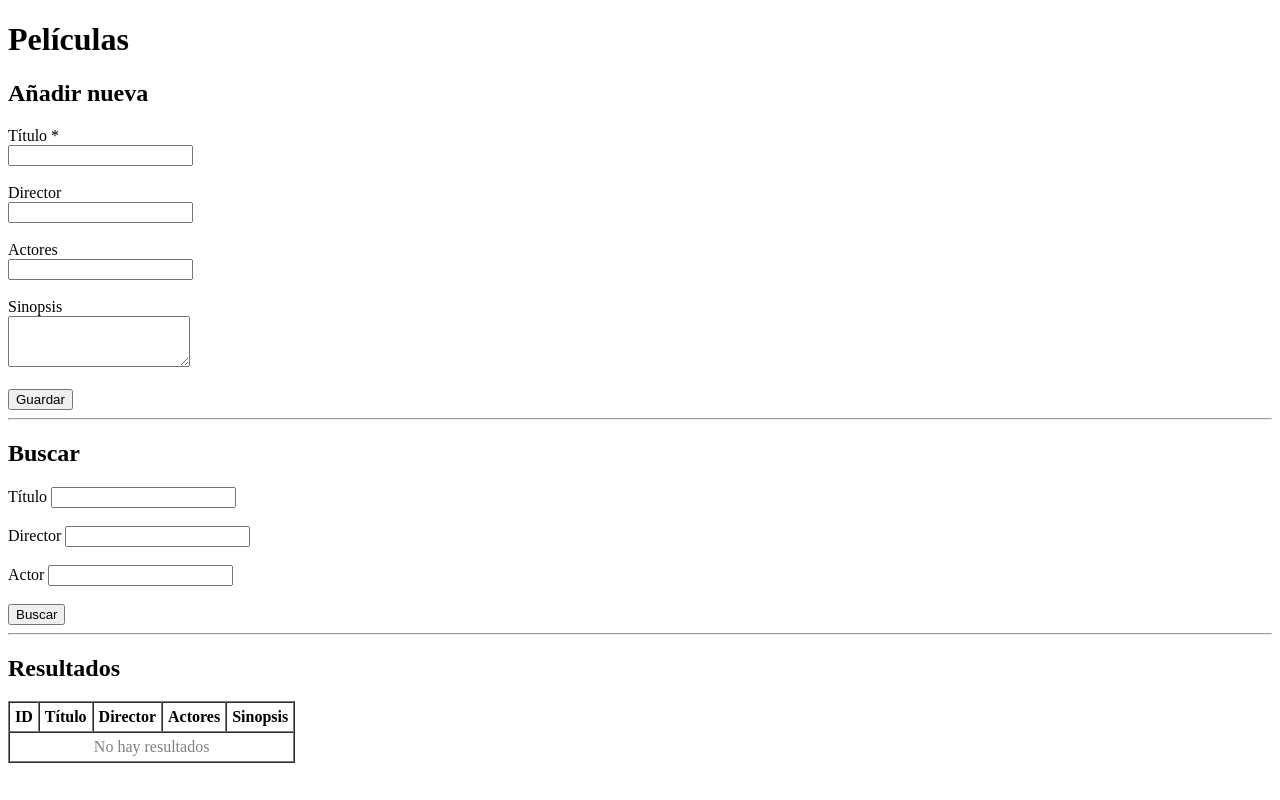
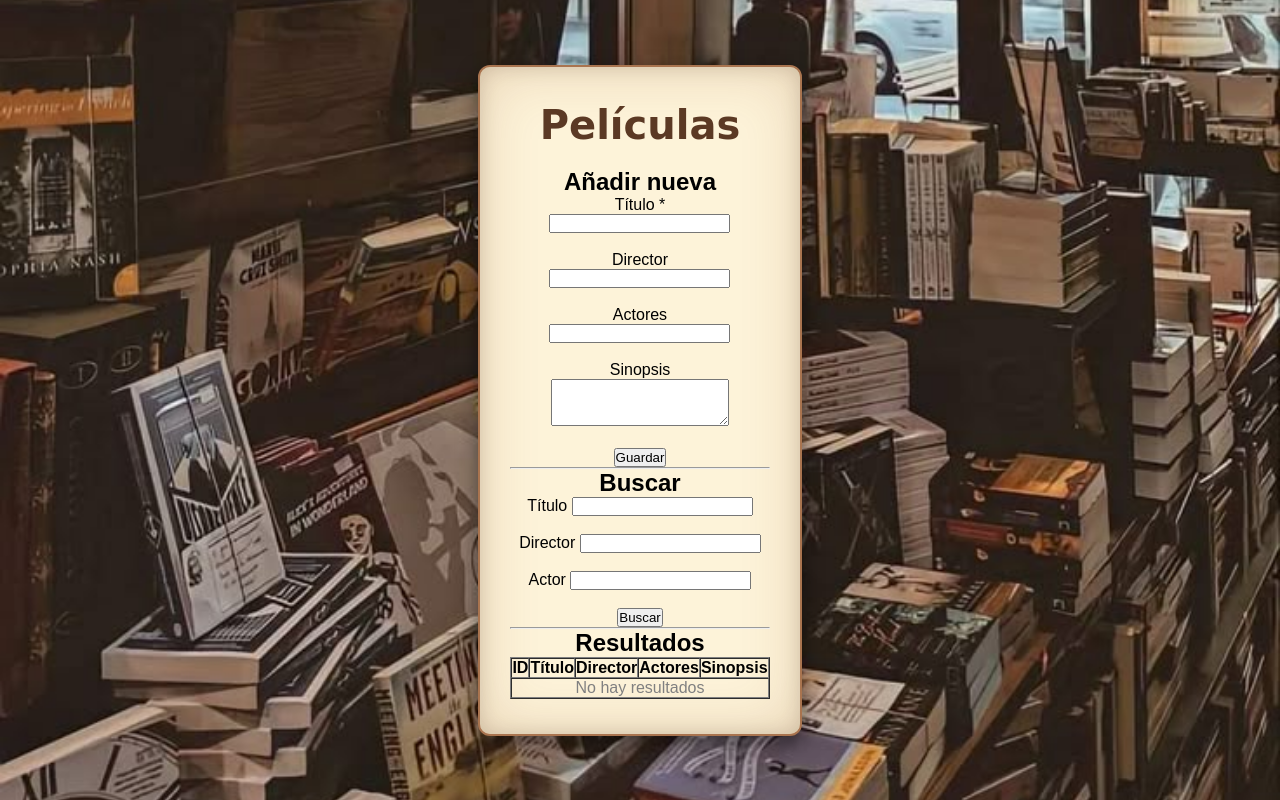
Before and after one commit to PabloCorzo/Akali, a Flask app: page /dashboard/movies in a window 1280 px wide. Run offline with Flask 3, Linux system fonts and the light colour scheme; data that the repository does not hold is empty; parts of the project's set-up code (start-up, migrations or seed data) failed here and were passed over.

Commit message:
frontend de peliculas

```diff
--- a/src/templates/movies.html
+++ b/src/templates/movies.html
@@ -2,11 +2,13 @@
 <html lang="es">
 <head>
     <meta charset="UTF-8">
-    <title>Películas</title>
+  <meta name="viewport" content="width=device-width, initial-scale=1.0">
+  <title>Películas</title>
+  <link rel="stylesheet" type = "text/css" href="{{ url_for('static',filename = 'styles.css') }}">
 </head>
 <body>
 
-<div class="container">
+<div class="login-box">
   <h1>Películas</h1>
 
   <!-- Añadir nueva -->
```
